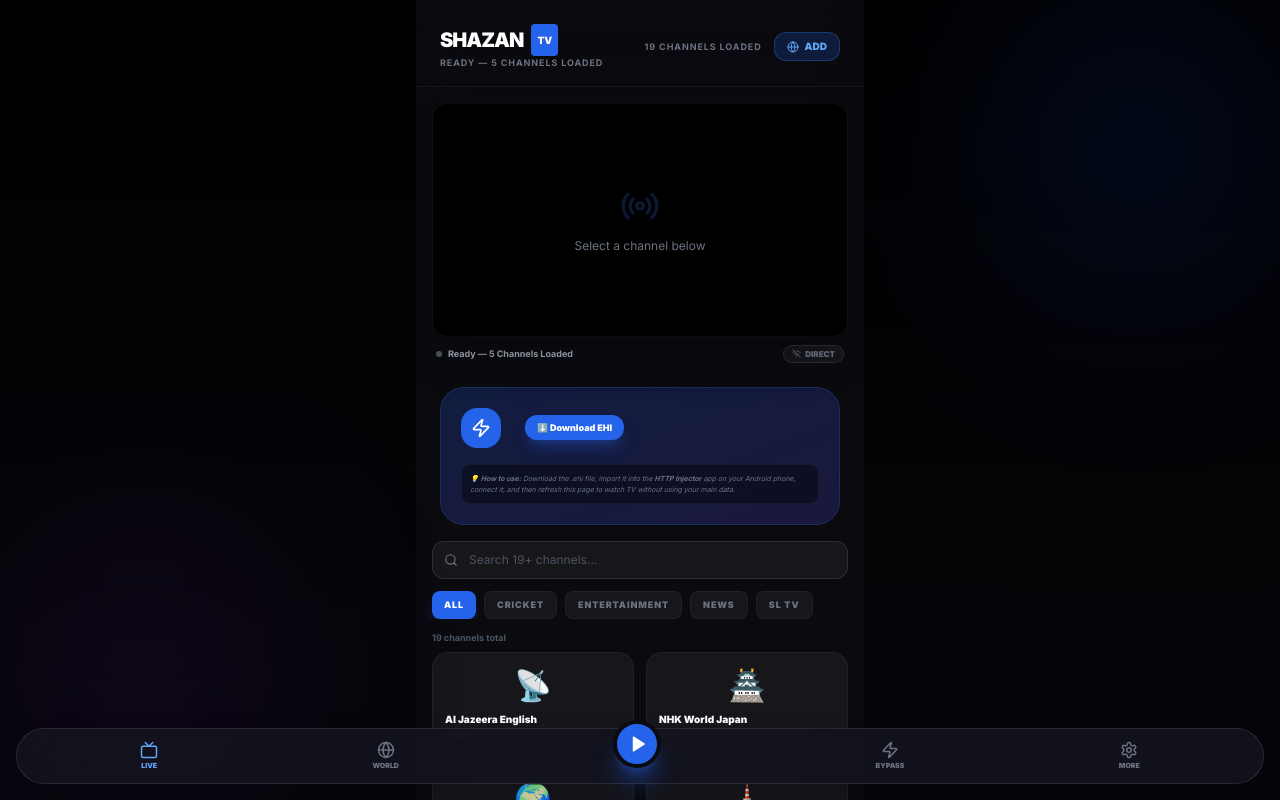
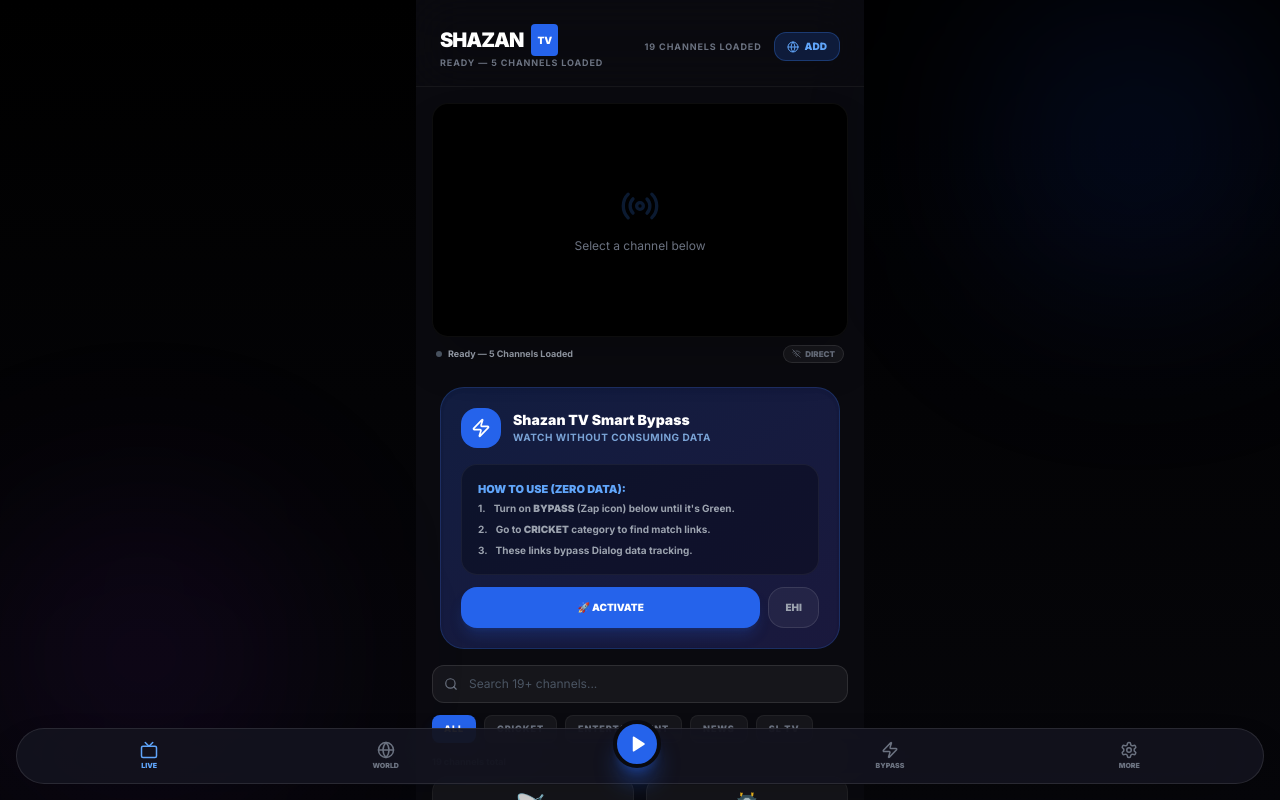
Before and after one commit to shazanasmi-lgtm/shazan-tv-, a Next.js app: page / in a window 1280 px wide. Shown: the top 800 px of the page. Built offline with nearby package versions, Linux system fonts and the light colour scheme.

Commit message:
Update UI for Zero Data and fix Dialog Banner

```diff
--- a/src/app/page.tsx
+++ b/src/app/page.tsx
@@ -604,19 +604,40 @@
                                 <Zap className="text-white" size={20} />
                             </div>
                             <div>
+                                <h2 className="text-sm font-black text-white">Shazan TV Smart Bypass</h2>
+                                <p className="text-[10px] text-blue-300/80 font-bold uppercase tracking-wider">Watch without consuming data</p>
                             </div>
-                            <a
-                                href="/shazan-tv.ehi"
-                                download="shazan-tv.ehi"
-                                className="flex-shrink-0 flex items-center gap-1.5 px-3 py-1.5 bg-blue-600 rounded-xl text-[9px] font-black text-white shadow-lg shadow-blue-600/30 hover:bg-blue-500 transition-colors"
-                            >
-                                ⬇️ Download EHI
-                            </a>
                         </div>
-                        <div className="bg-black/40 rounded-lg p-2 border border-white/5">
-                            <p className="text-[7px] text-gray-500 leading-relaxed italic">
-                                💡 <strong>How to use:</strong> Download the .ehi file, import it into the <strong>HTTP Injector</strong> app on your Android phone, connect it, and then refresh this page to watch TV without using your main data.
-                            </p>
+
+                        <div className="space-y-3">
+                            <div className="bg-black/30 rounded-2xl p-4 border border-white/5">
+                                <h3 className="text-[11px] font-black text-blue-400 mb-1 uppercase">How to use (Zero Data):</h3>
+                                <ul className="text-[10px] text-gray-400 space-y-1.5 font-bold">
+                                    <li className="flex gap-2"><span>1.</span><span>Turn on <b>BYPASS</b> (Zap icon) below until it's Green.</span></li>
+                                    <li className="flex gap-2"><span>2.</span><span>Go to <b>CRICKET</b> category to find match links.</span></li>
+                                    <li className="flex gap-2"><span>3.</span><span>These links bypass Dialog data tracking.</span></li>
+                                </ul>
+                            </div>
+
+                            <div className="flex gap-2">
+                                <button
+                                    onClick={() => setIsSpoofingActive(!isSpoofingActive)}
+                                    className={`flex-1 py-3 rounded-2xl font-black text-[10px] transition-all shadow-lg ${isSpoofingActive
+                                            ? 'bg-green-500 text-black shadow-green-500/20'
+                                            : 'bg-blue-600 text-white shadow-blue-600/20'
+                                        }`}
+                                >
+                                    {isSpoofingActive ? '✅ ACTIVE' : '🚀 ACTIVATE'}
+                                </button>
+                                <a
+                                    href="/shazan-tv.ehi"
+                                    download="shazan-tv.ehi"
+                                    className="px-4 py-3 bg-white/5 border border-white/10 rounded-2xl flex items-center justify-center text-[10px] font-black text-gray-400 hover:text-white transition-colors"
+                                    title="Download for HTTP Injector"
+                                >
+                                    EHI
+                                </a>
+                            </div>
                         </div>
                     </div>
                 </section>
```
